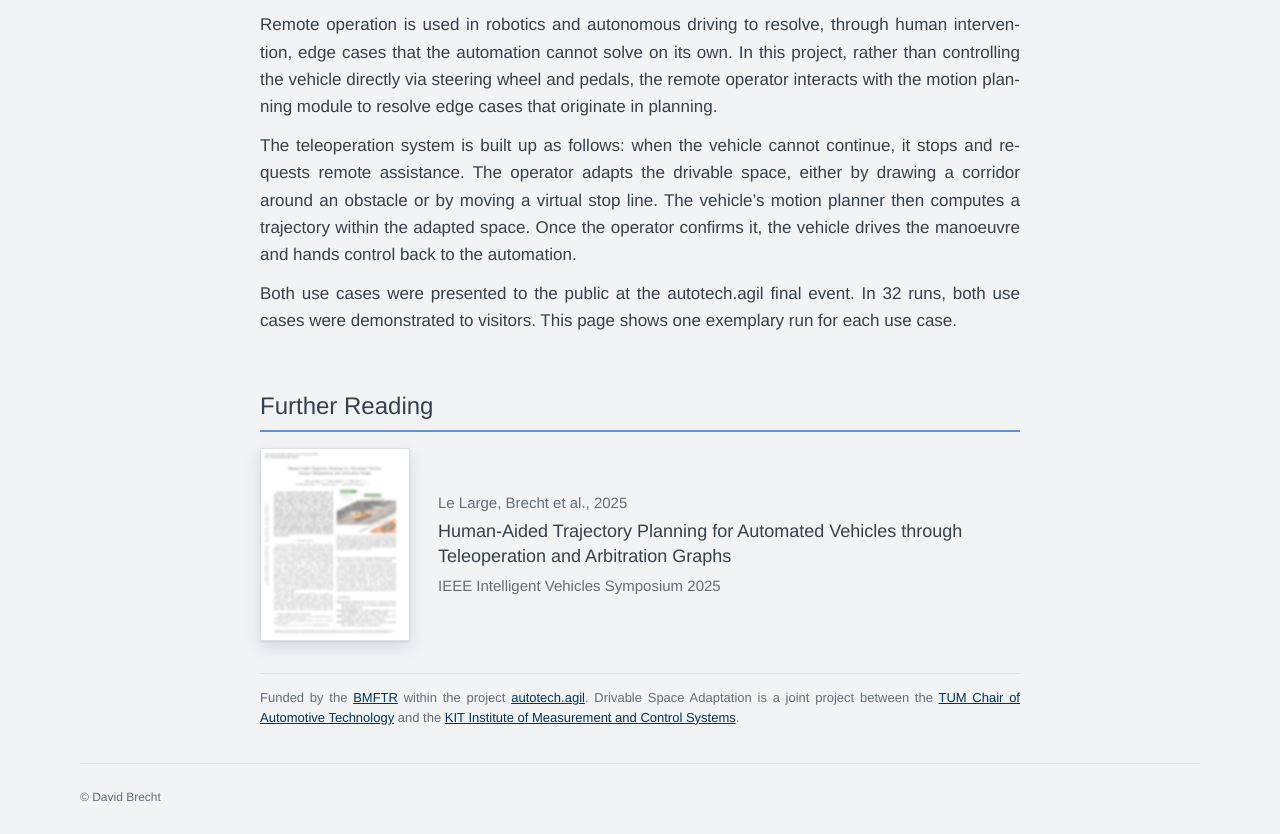
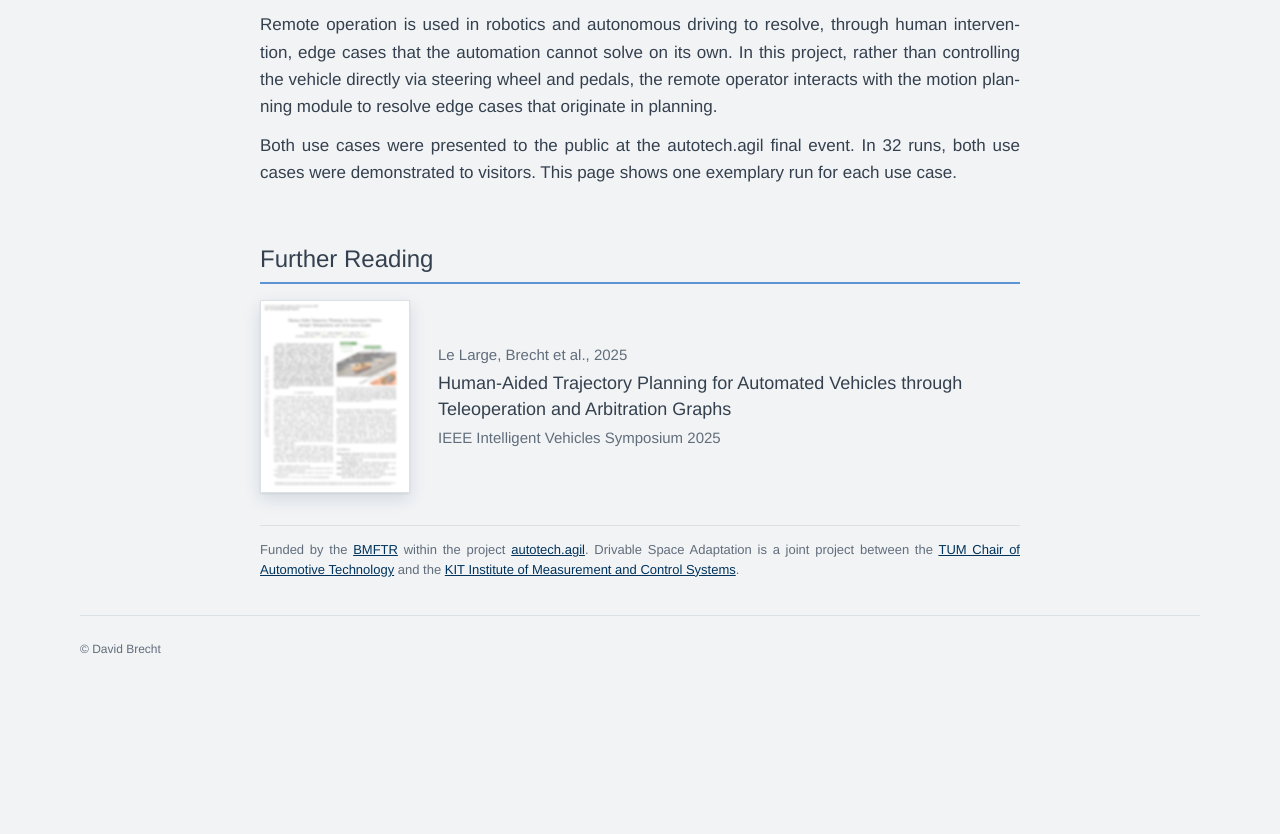
Before and after one commit to David-Brecht/david-brecht.github.io, a plain HTML site: page projects/drivable-space-adaption.html in a window 1280 px wide. Shown: the part 2860-3694 px from the top of the page. After the commit the page ends 3546 px from the top, so only its background shows below. Drawn offline with Linux system fonts and the light colour scheme.

Commit message:
fix - remove paragraph about teleoperation

```diff
--- a/projects/drivable-space-adaption.html
+++ b/projects/drivable-space-adaption.html
@@ -108,7 +108,6 @@
 
         <h2 id="project">Deep Dive into the Project</h2>
         <p>Remote operation is used in robotics and autonomous driving to resolve, through human intervention, edge cases that the automation cannot solve on its own. In this project, rather than controlling the vehicle directly via steering wheel and pedals, the remote operator interacts with the motion planning module to resolve edge cases that originate in planning.</p>
-        <p>The teleoperation system is built up as follows: when the vehicle cannot continue, it stops and requests remote assistance. The operator adapts the drivable space, either by drawing a corridor around an obstacle or by moving a virtual stop line. The vehicle’s motion planner then computes a trajectory within the adapted space. Once the operator confirms it, the vehicle drives the manoeuvre and hands control back to the automation.</p>
         <p>Both use cases were presented to the public at the autotech.agil final event. In 32 runs, both use cases were demonstrated to visitors. This page shows one exemplary run for each use case.</p>
 
         <h2 id="further-reading">Further Reading</h2>
```
